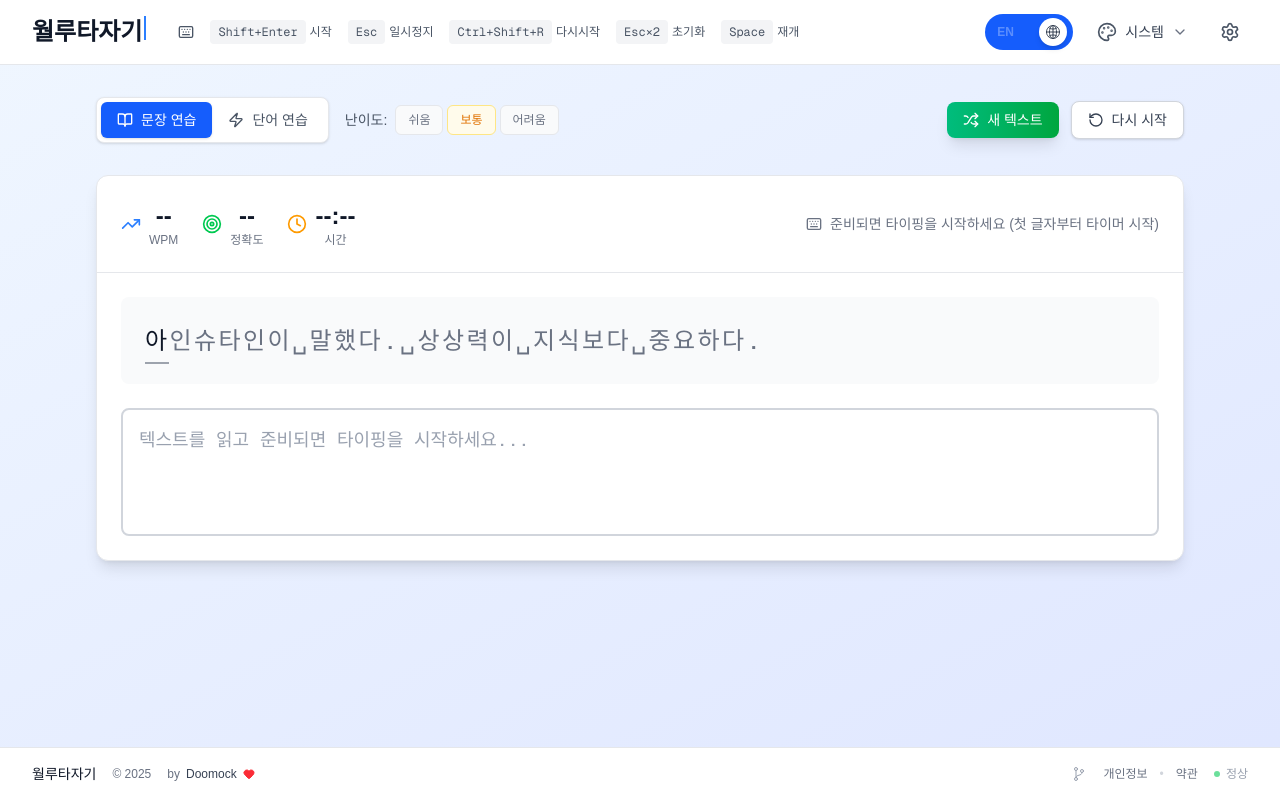
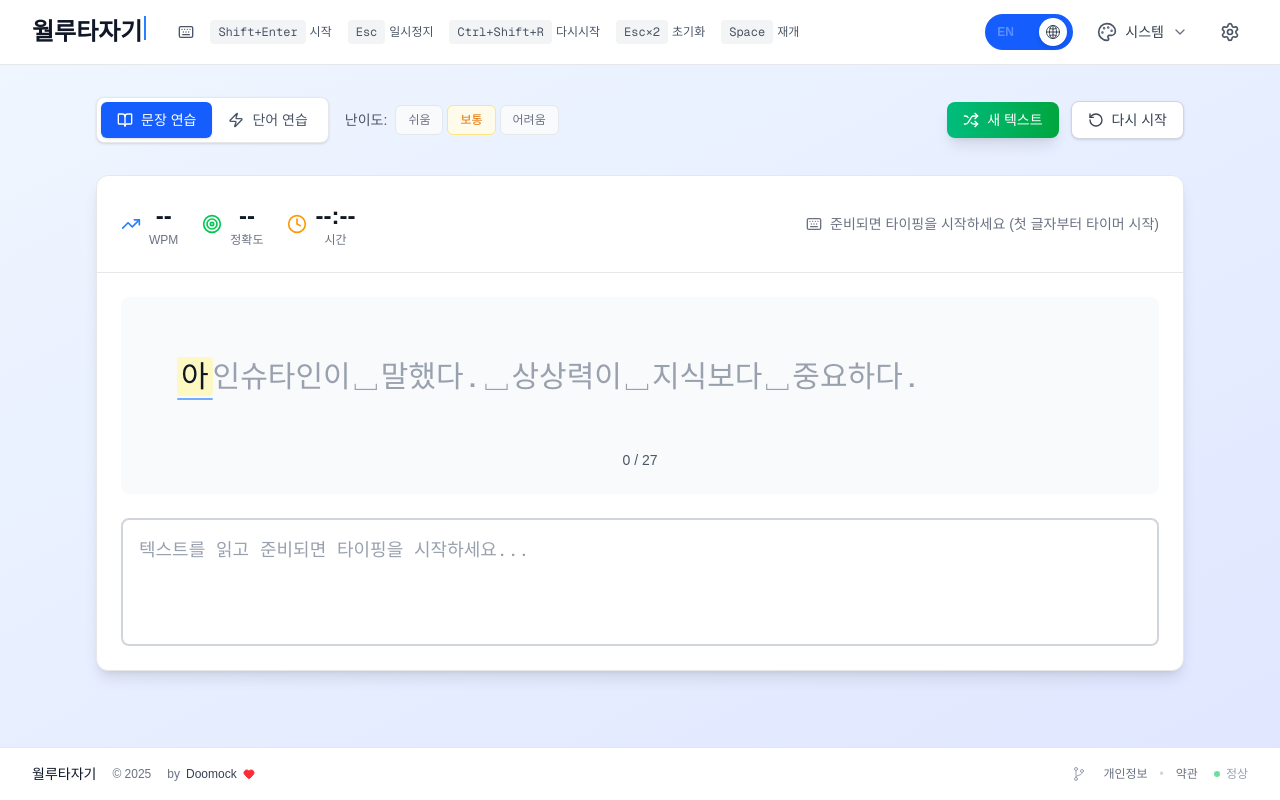
Before and after one commit to JYJE0N/wollu, a Next.js app: page / in a window 1280 px wide. Built offline with nearby package versions, Linux system fonts and the light colour scheme.

Commit message:
텍스트 랜더링

```diff
--- a/src/presentation/components/Common/TextRenderer.tsx
+++ b/src/presentation/components/Common/TextRenderer.tsx
@@ -16,93 +16,6 @@ interface TextRendererProps {
   showSpaces?: boolean;
 }
 
-interface CharacterProps {
-  char: string;
-  index: number;
-  userChar?: string;
-  isCurrent: boolean;
-  isTyped: boolean;
-  isError: boolean;
-  isComposing: boolean;
-  composingChar?: string;
-  language: 'ko' | 'en';
-  showSpaces: boolean;
-}
-
-const Character = memo(({
-  char,
-  index,
-  userChar,
-  isCurrent,
-  isTyped,
-  isError,
-  isComposing,
-  composingChar,
-  language,
-  showSpaces
-}: CharacterProps) => {
-  const displayChar = useMemo(() => {
-    // 타이핑된 글자 표시
-    if (isTyped && userChar !== undefined) {
-      return userChar;
-    }
-    // 공백 표시
-    if (char === ' ' && showSpaces && !isTyped) {
-      return '␣';
-    }
-    // 기본 글자 표시 (원본 유지)
-    return char;
-  }, [char, isTyped, userChar, showSpaces]);
-
-  const className = useMemo(() => {
-    const baseClass = 'relative inline-block transition-all duration-200';
-    const spacingClass = language === 'ko' ? 'tracking-wider' : 'tracking-normal';
-
-    let stateClass = '';
-    if (isTyped) {
-      if (isError) {
-        stateClass = 'text-white bg-red-500 rounded px-0.5 animate-shake';
-      } else {
-        stateClass = 'text-gray-400 dark:text-gray-500';
-      }
-    } else if (isCurrent) {
-      // 현재 위치 - 조합 중일 때는 원본 글자를 매우 흐리게
-      if (isComposing) {
-        stateClass = 'text-gray-200 dark:text-gray-800 opacity-30';
-      } else {
-        stateClass = 'text-gray-900 dark:text-gray-100';
-      }
-    } else {
-      stateClass = 'text-gray-700 dark:text-gray-300';
-    }
-
-    return `${baseClass} ${spacingClass} ${stateClass}`;
-  }, [language, isTyped, isError, isCurrent, isComposing]);
-
-  return (
-    <span className={className} style={{ letterSpacing: language === 'ko' ? '0.1em' : '0.05em' }}>
-      {displayChar}
-
-      {/* 현재 위치에서 조합 중인 글자를 원본 위에 오버레이 */}
-      {isCurrent && isComposing && composingChar && (
-        <span className="absolute left-0 top-0 text-blue-600 dark:text-blue-400 font-medium bg-blue-50 dark:bg-blue-950 px-0.5 rounded-sm">
-          {composingChar}
-        </span>
-      )}
-
-      {/* 언더바 스타일 커서 */}
-      {isCurrent && (
-        <motion.span
-          className="absolute left-0 -bottom-1 w-full h-0.5 bg-blue-500"
-          animate={{ opacity: [1, 0.3] }}
-          transition={{ duration: 0.5, repeat: Infinity, repeatType: 'reverse' }}
-        />
-      )}
-    </span>
-  );
-});
-
-Character.displayName = 'Character';
 
 const TextRenderer: React.FC<TextRendererProps> = ({
   text,
@@ -116,174 +29,88 @@ const TextRenderer: React.FC<TextRendererProps> = ({
   highlightCurrent = true,
   showSpaces = false
 }) => {
-  const characters = useMemo(() => {
-    return text.split('').map((char, index) => {
+
+  return (
+    <div className="relative">
+      {/* 간단한 한 줄 텍스트 렌더러 - monkeytype 스타일 */}
+      <div className="text-2xl md:text-3xl leading-relaxed font-mono select-none p-8 bg-gray-50 dark:bg-gray-800 rounded-lg">
+        {text.split('').map((char, index) => {
           const isTyped = index < currentIndex;
           const isCurrent = index === currentIndex;
           const userChar = userInput[index];
           const isError = isTyped && userChar !== char;
 
-      return {
-        char,
-        index,
-        userChar,
-        isCurrent: isCurrent && highlightCurrent,
-        isTyped,
-        isError,
-        isComposing: isCurrent && isComposing,
-        composingChar: isCurrent ? composingChar : undefined,
-        language,
-        showSpaces
-      };
-    });
-  }, [text, userInput, currentIndex, isComposing, composingChar, language, highlightCurrent, showSpaces]);
-
-  const words = useMemo(() => {
-    const result: { char: string; props: CharacterProps }[][] = [];
-    let currentWord: { char: string; props: CharacterProps }[] = [];
-
-    characters.forEach((charProps) => {
-      if (charProps.char === ' ') {
-        if (currentWord.length > 0) {
-          result.push(currentWord);
-          currentWord = [];
-        }
-        result.push([{ char: ' ', props: charProps }]);
-      } else {
-        currentWord.push({ char: charProps.char, props: charProps });
-      }
-    });
-
-    if (currentWord.length > 0) {
-      result.push(currentWord);
+          let displayChar = char;
+          if (char === ' ') {
+            displayChar = showSpaces ? '␣' : char;
           }
 
-    return result;
-  }, [characters]);
-
-  const renderText = () => {
-    const elements = [];
-
-    // 타이핑된 글자들 렌더링
-    for (let i = 0; i < currentIndex; i++) {
-      const char = text[i];
-      const userChar = userInput[i];
-      const isError = userChar !== char;
-
-      let displayChar = userChar || char;
-      let className = 'inline-block transition-all duration-200';
-
-      if (isError) {
-        className += ' text-white bg-red-500 rounded px-0.5 animate-shake';
-      } else {
-        className += ' text-gray-400 dark:text-gray-500 opacity-60';
+          // 타이핑된 글자
+          if (isTyped) {
+            displayChar = userChar || char;
+            if (displayChar === ' ') {
+              displayChar = showSpaces ? '␣' : displayChar;
             }
 
-      // 공백 처리
-      if (char === ' ' && showSpaces) {
-        displayChar = '␣';
-        className += ' bg-gray-100 dark:bg-gray-700 rounded px-1';
-      }
-
-      elements.push(
+            return (
               <span
-          key={i}
-          className={className}
-          style={{ letterSpacing: language === 'ko' ? '0.1em' : '0.05em' }}
+                key={index}
+                className={`${
+                  isError
+                    ? 'text-red-500 bg-red-100 dark:bg-red-900/50 rounded px-1'
+                    : 'text-gray-500 dark:text-gray-400'
+                }`}
               >
                 {displayChar}
               </span>
             );
           }
 
-    // 현재 위치 표시: 원본 텍스트를 명확히 표시하고 조합 중인 글자를 오버레이
-    if (currentIndex < text.length) {
-      const currentChar = text[currentIndex];
-      let displayChar = currentChar;
+          // 현재 위치
+          if (isCurrent) {
+            return (
+              <span
+                key={index}
+                className="relative text-gray-900 dark:text-gray-100 bg-yellow-100 dark:bg-yellow-900/30 px-1 rounded"
+              >
+                {displayChar}
 
-      // 공백 처리
-      if (currentChar === ' ' && showSpaces) {
-        displayChar = '␣';
-      }
-
-      elements.push(
-        <span
-          key={`current-${currentIndex}`}
-          className="relative inline-block transition-all duration-200"
-          style={{ letterSpacing: language === 'ko' ? '0.1em' : '0.05em' }}
-        >
-          {/* 원본 글자 - 조합 중일 때는 배경 강조 */}
-          <span className={`${isComposing
-            ? 'text-gray-800 dark:text-gray-200 bg-yellow-100 dark:bg-yellow-900/30 rounded px-1'
-            : 'text-gray-900 dark:text-gray-100'
-          }`}>
-            {displayChar}
+                {/* 조합 중인 글자 표시 */}
+                {isComposing && composingChar && (
+                  <span className="absolute -top-8 left-1/2 transform -translate-x-1/2 text-sm text-blue-600 dark:text-blue-400 bg-blue-100 dark:bg-blue-900/70 px-2 py-1 rounded shadow-sm">
+                    {composingChar}
                   </span>
+                )}
 
                 {/* 커서 */}
-          <motion.span
-            className={`absolute left-0 -bottom-1 w-full h-0.5 ${
-              isComposing ? 'bg-blue-500' : 'bg-gray-500'
-            }`}
-            animate={{ opacity: [1, 0.3] }}
-            transition={{ duration: 0.5, repeat: Infinity, repeatType: 'reverse' }}
+                <motion.div
+                  className="absolute left-0 -bottom-1 w-full h-0.5 bg-blue-500 rounded"
+                  animate={{ opacity: [1, 0.3, 1] }}
+                  transition={{ duration: 1, repeat: Infinity }}
                 />
               </span>
             );
           }
 
-    // 나머지 원본 텍스트 렌더링 (다음 위치부터)
-    for (let i = currentIndex + 1; i < text.length; i++) {
-      const char = text[i];
-
-      let displayChar = char;
-      const className = 'inline-block transition-all duration-200 text-gray-500 dark:text-gray-400';
-
-      // 공백 처리
-      if (char === ' ' && showSpaces) {
-        displayChar = '␣';
-      }
-
-      elements.push(
+          // 아직 타이핑하지 않은 글자
+          return (
             <span
-          key={i}
-          className={className}
-          style={{ letterSpacing: language === 'ko' ? '0.1em' : '0.05em' }}
+              key={index}
+              className="text-gray-400 dark:text-gray-500"
             >
               {displayChar}
             </span>
           );
-    }
+        })}
+      </div>
 
-    return elements;
-  };
-
-  return (
-    <div className="space-y-3">
-      <div className="relative text-xl md:text-2xl leading-relaxed font-mono select-none">
-        <style jsx global>{`
-          @keyframes shake {
-            0%, 100% { transform: translateX(0); }
-            25% { transform: translateX(-2px); }
-            75% { transform: translateX(2px); }
-          }
-          .animate-shake {
-            animation: shake 0.3s ease-in-out;
-          }
-        `}</style>
-
-        {renderText()}
-
-        {/* 조합 중인 글자를 별도 위치에 고정 표시 */}
-        {isComposing && composingChar && (
-          <div className="absolute -top-12 left-0 flex items-center space-x-2">
-            <div className="bg-blue-500 text-white px-3 py-1 rounded-lg shadow-lg text-sm font-medium">
-              조합 중: {composingChar}
-            </div>
-            <div className="text-sm text-gray-500 dark:text-gray-400">
-              → {text[currentIndex] || ''}
-            </div>
-          </div>
+      {/* 간단한 하단 통계 */}
+      <div className="mt-4 text-sm text-gray-600 dark:text-gray-400 text-center">
+        {currentIndex} / {text.length}
+        {Object.values(errors).filter(Boolean).length > 0 && (
+          <span className="ml-4 text-red-500">
+            오타 {Object.values(errors).filter(Boolean).length}개
+          </span>
         )}
       </div>
     </div>
--- a/src/presentation/components/Main/TypingEngine.tsx
+++ b/src/presentation/components/Main/TypingEngine.tsx
@@ -99,6 +99,10 @@ export const TypingEngine = React.forwardRef<
     let correct = 0;
     let errors = 0;
     for (let i = 0; i < userInput.length; i++) {
+      // 조합 중인 마지막 글자는 정확도 계산에서 제외
+      if (isComposing && i === userInput.length - 1) {
+        continue;
+      }
       if (i < targetText.length && userInput[i] === targetText[i]) {
         correct++;
       } else {
@@ -106,7 +110,7 @@ export const TypingEngine = React.forwardRef<
       }
     }
     return { correct, errors };
-  }, [userInput, targetText]);
+  }, [userInput, targetText, isComposing]);
 
   useEffect(() => {
     const { correct, errors } = calculateCorrectChars();
@@ -209,11 +213,11 @@ export const TypingEngine = React.forwardRef<
     }
   };
 
-  // 오류 상태를 추적하기 위한 errors 객체 생성 (조합 중인 현재 위치 제외)
+  // 오류 상태를 추적하기 위한 errors 객체 생성
   const errors = useCallback(() => {
     const errorMap: Record<number, boolean> = {};
     for (let i = 0; i < userInput.length; i++) {
-      // 조합 중인 현재 위치는 오류 판정에서 제외
+      // 조합 중인 마지막 글자는 오타 판정에서 제외
       if (isComposing && i === userInput.length - 1) {
         continue;
       }
```
Also changed, not shown: .claude/settings.local.json. Lines whose indentation alone changed are shown as unchanged.
